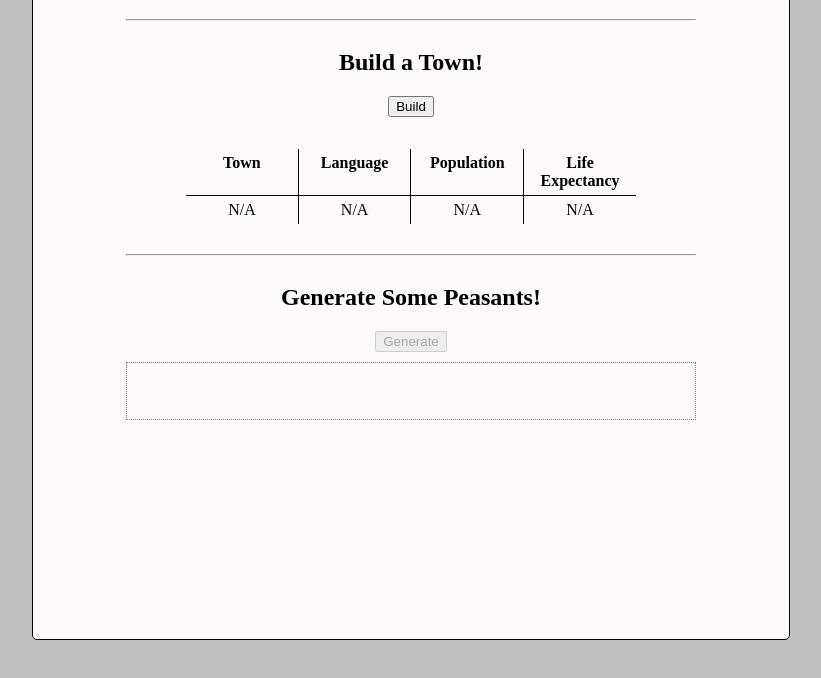
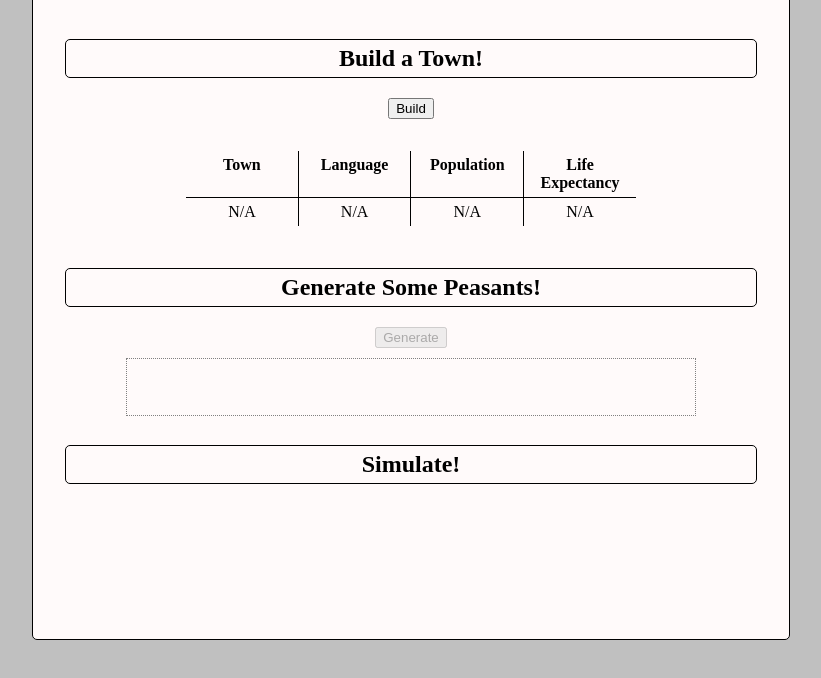
Before and after one commit to nvanbaak/medieval-town-simulator, a website: page public/html/main.html in a window 1280 px wide. Shown: the part 102-780 px from the top of the page, without its empty margins (229-1050 px from the left). Drawn offline with nearby package versions, Linux system fonts and the light colour scheme.

Commit message:
replaced horizontal rules with h2 styling

```diff
--- a/public/css/main.css
+++ b/public/css/main.css
@@ -15,6 +15,20 @@ h1, h2 {
     margin-left: auto;
     margin-right: auto;
     text-align: center;
+}
+
+h2 {
+    padding: 5px;
+    border-radius: 5px;
+    border: 1px solid black;
+
+    cursor: pointer;
+}
+
+h2:hover {
+
+    background-color: rgb(200, 212, 226);
+
 }
 
 .flexbox {
--- a/public/html/main.html
+++ b/public/html/main.html
@@ -14,10 +14,11 @@
         <main>
             <h1>Medieval Town Simulator</h1>
 
-            <hr>
-
+            <!-- Town Section -->
             <section class="flexbox">
                 <h2>Build a Town!</h2>
+                <div class="section1collapse flexbox">
+
                     <button id="townGen">Build</button>
                     <table>
                         <tr>
@@ -33,10 +34,10 @@
                             <td>N/A</td>
                         </tr>
                     </table>
+                </div>
             </section>
 
-            <hr>
-
+            <!-- Peasant Generation -->
             <section class="flexbox">
                 <h2>Generate Some Peasants!</h2>
                 <button id="nameGen" disabled="true">Generate</button>
@@ -48,9 +49,13 @@
                         <ul id="nameGenCol2" class="nameCol"></ul>
                     </div>
                 </div>
-                <button id="PeasantAddBtn">Add These Peasants to <span class="townNameSpan"></span></button>
+                <button id="peasantAddBtn">Add These Peasants to <span class="townNameSpan"></span></button>
             </section>
 
+            <!-- Simulator -->
+            <section>
+                <h2>Simulate!</h2>
+            </section>
         </main>
 
         <script src="../js/main.js"></script>
--- a/public/js/main.js
+++ b/public/js/main.js
@@ -7,7 +7,7 @@ const nameGenBtn = $("#nameGen");
 const nameCol1 = $("#nameGenCol1");
 const nameCol2 = $("#nameGenCol2");
 
-const addPeasantBtn = $("#PeasantAddBtn").hide();
+const addPeasantBtn = $("#peasantAddBtn").hide();
 
 let peasantGen = [];
 
```
Lines whose indentation alone changed are shown as unchanged.
